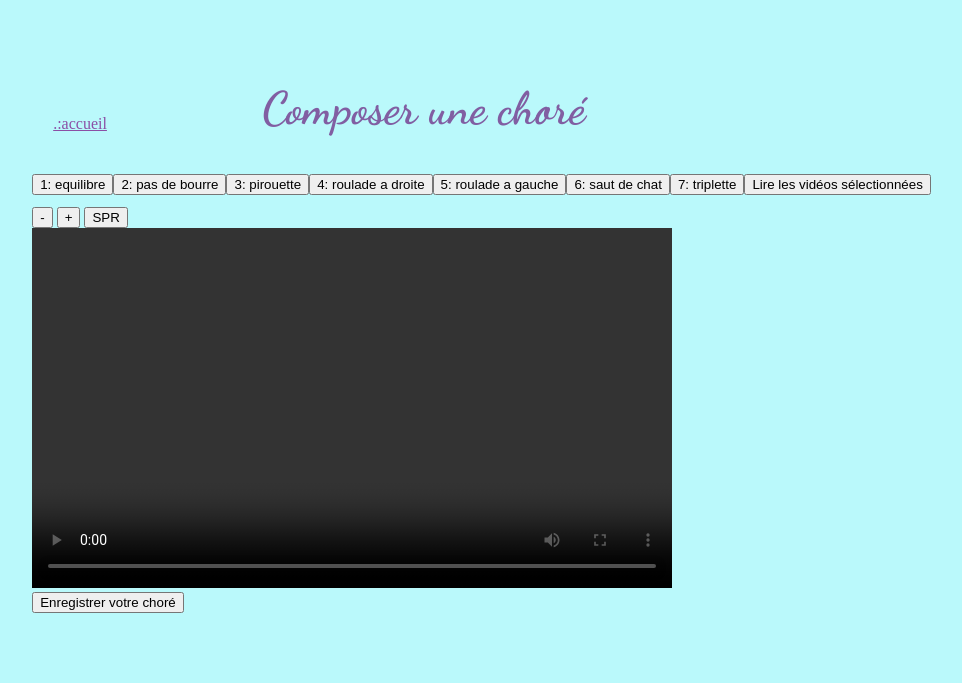
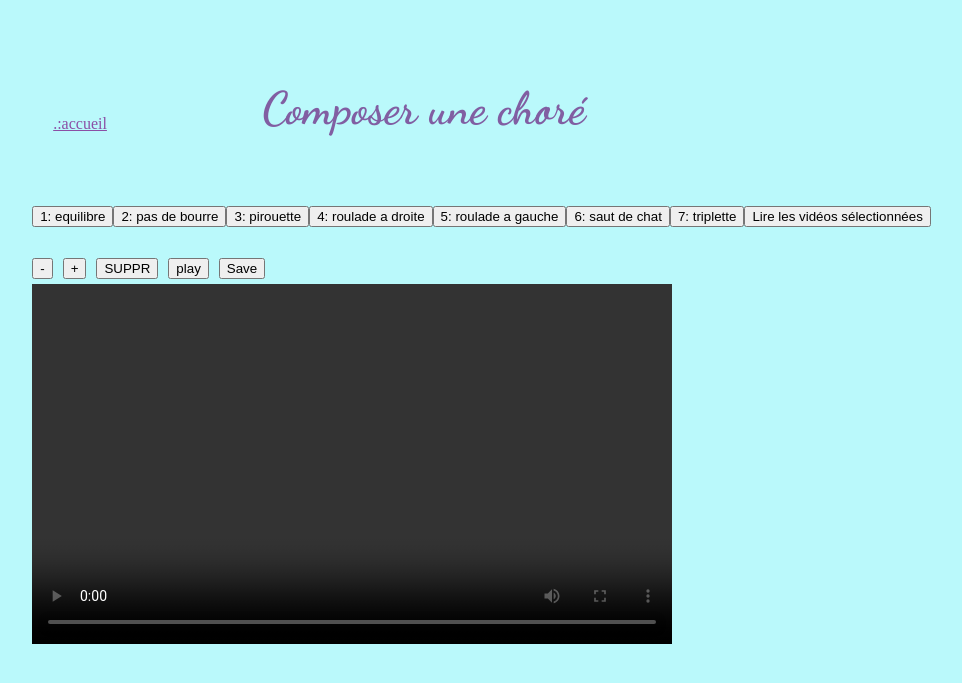
Before and after one commit to smeden-lod/ezdance, a Flask app: page /composer in a window 1280 px wide. Shown: the top 683 px of the page, without its empty margins (83-1045 px from the left). Run offline with Flask 3, Linux system fonts and the light colour scheme; parts of the project's set-up code (start-up, migrations or seed data) failed here and were passed over; some web fonts are replaced.

Commit message:
Update composer.html

```diff
--- a/templates/composer.html
+++ b/templates/composer.html
@@ -11,24 +11,29 @@
   <link href="https://fonts.googleapis.com/css2?family=Dancing+Script:wght@400..700&family=Signika+Negative:wght@300..700&display=swap" rel="stylesheet">
 </head>
 <body>
-  <a href="/accueil">.:accueil</a>
+  <a href="/">.:accueil</a>
   <h1>Composer une choré</h1>
-  <p><div id="video-list"></div></p>
-  <p><div id="lirebutton"></div></p>
-  <div id="scr"></div>
-  <div id="curs"></div>
-  <input type="button" value="-" id="b2">
-  <input type="button" value="+" id="b3">
-  <input type="button" value="SPR" id="b4">
-<br>
-  <video id="video-player" controls width="640" height="360"></video>
-  <br>
-  <input type="button" value="Enregistrer votre choré" id="save">
 
 
-  <!--
-ici lien margot pour liens
-  -->
-  <script src="{{url_for('static', filename='app.js')}}"></script>
+  <div class="wrapper">
+    <div class="row1">
+      <div id="video-list"></div>
+    </div>
+    <div class="row2">
+      <div id="scr"></div>
+      <div id="curs"></div>
+    </div>
+    <div class="row3">
+      <input type="button" value="-" id="b2">
+      <input type="button" value="+" id="b3">
+      <input type="button" value="SUPPR" id="b4">
+      <input type="button" value="play" id="b5">
+      <input type="button" value="Save" id="save">
+    </div>
+    <div class="row4">
+      <video id="video-player" controls width="640" height="360"></video>
+    </div>
+</div>
+<script src="{{url_for('static', filename='app.js')}}"></script>
 </body>
 </html>
```
